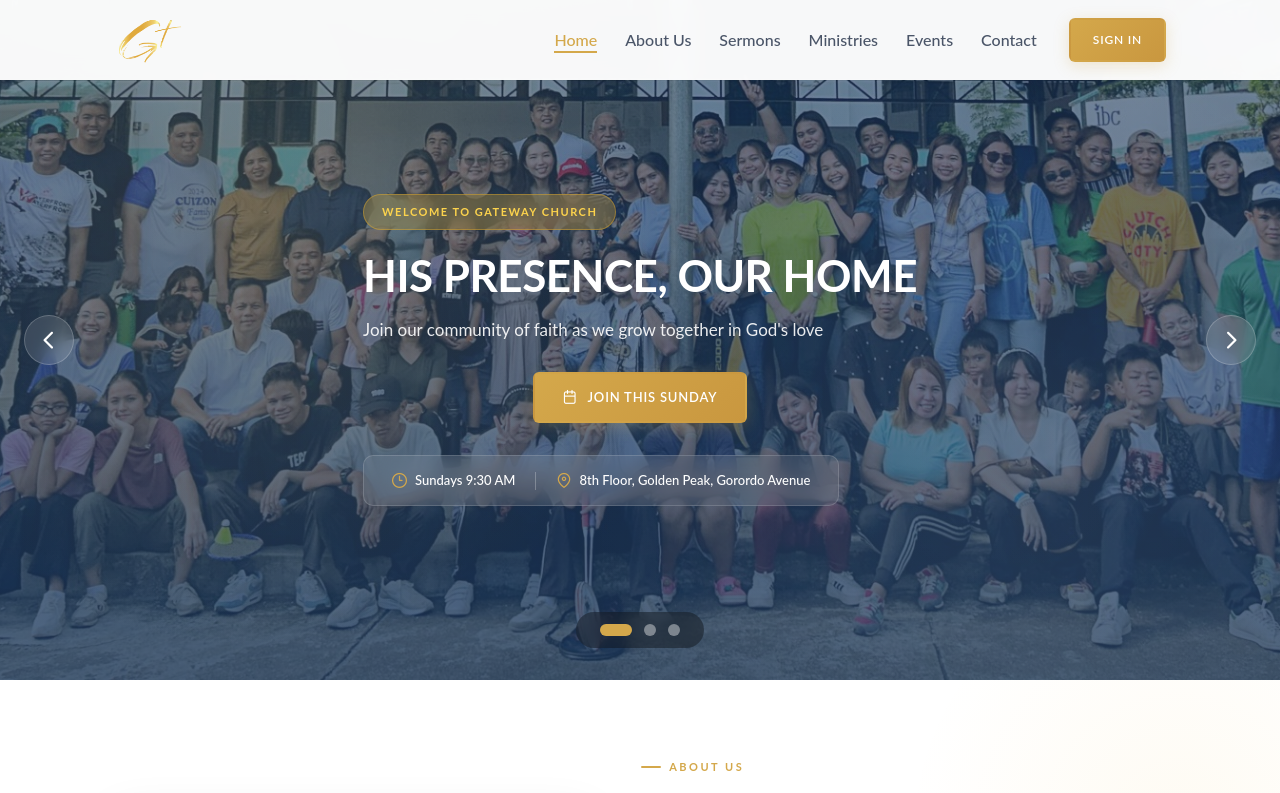
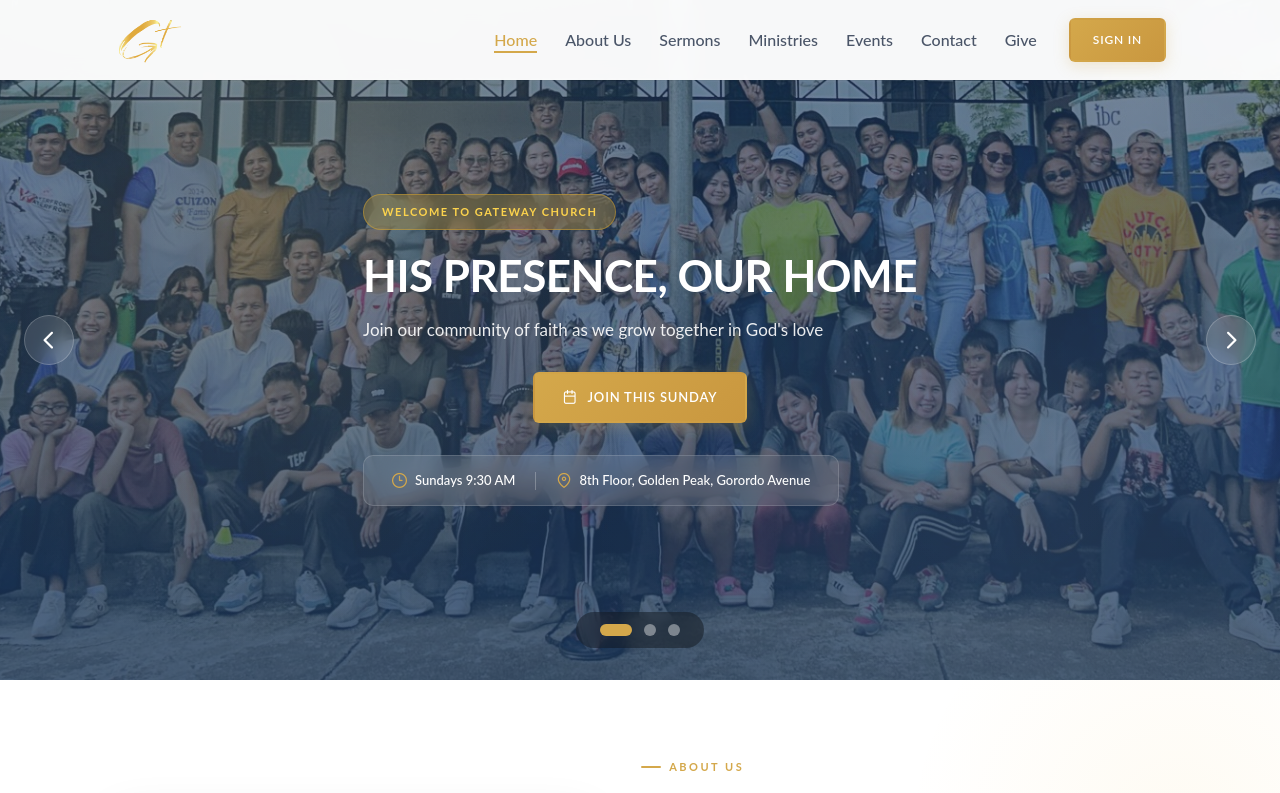
Before and after one commit to j-andradeii/gwc-monitoring-nextjs, a Next.js app: page / in a window 1280 px wide. Shown: the top 793 px of the page. Built offline with nearby package versions, Linux system fonts and the light colour scheme; no server answers.

Commit message:
create give menu link

```diff
--- a/src/components/landing/LandingHeader.tsx
+++ b/src/components/landing/LandingHeader.tsx
@@ -75,6 +75,11 @@ export const LandingHeader: React.FC = () => {
                 Contact
               </Link>
             </li>
+            <li>
+              <Link href="#give" onClick={closeMobileMenu}>
+                Give
+              </Link>
+            </li>
           </ul>
 
           <div className="header-actions">
```
